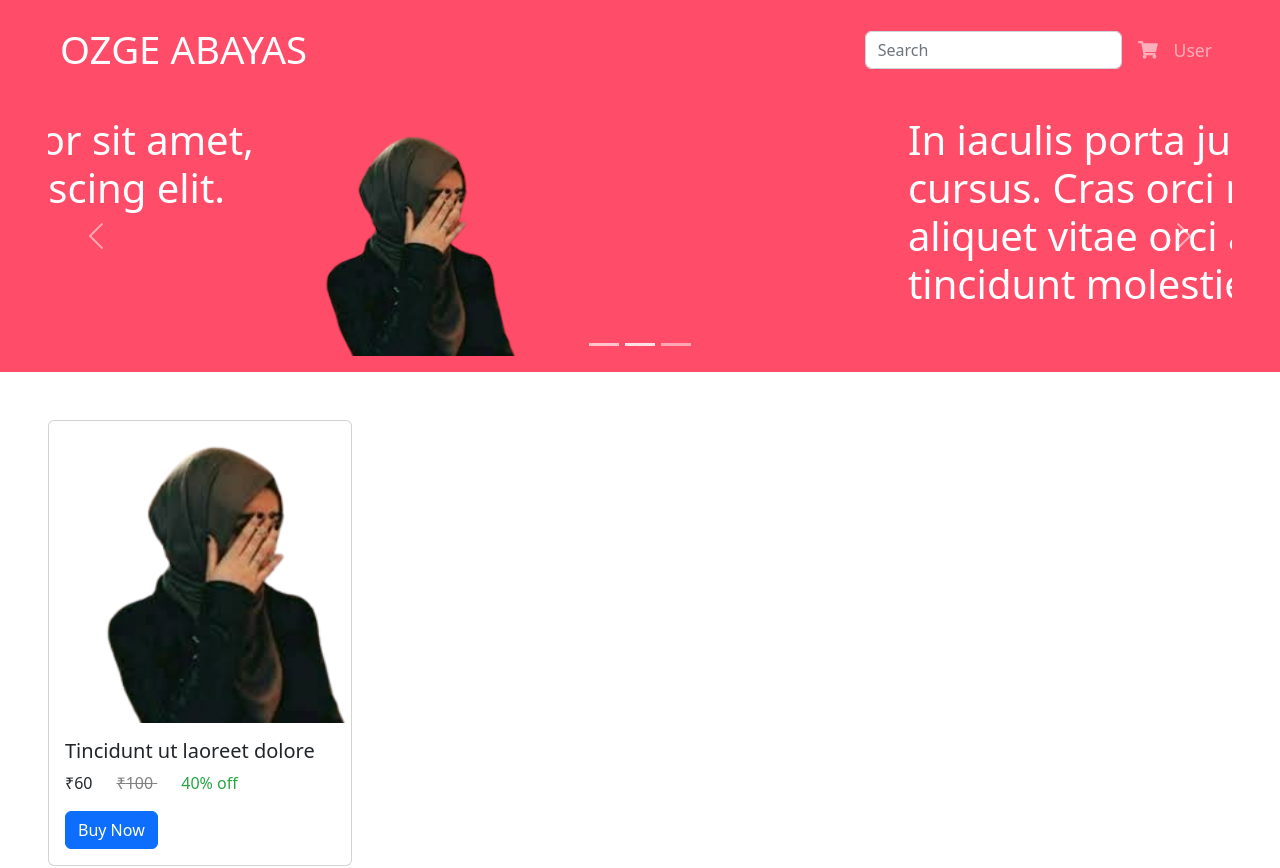
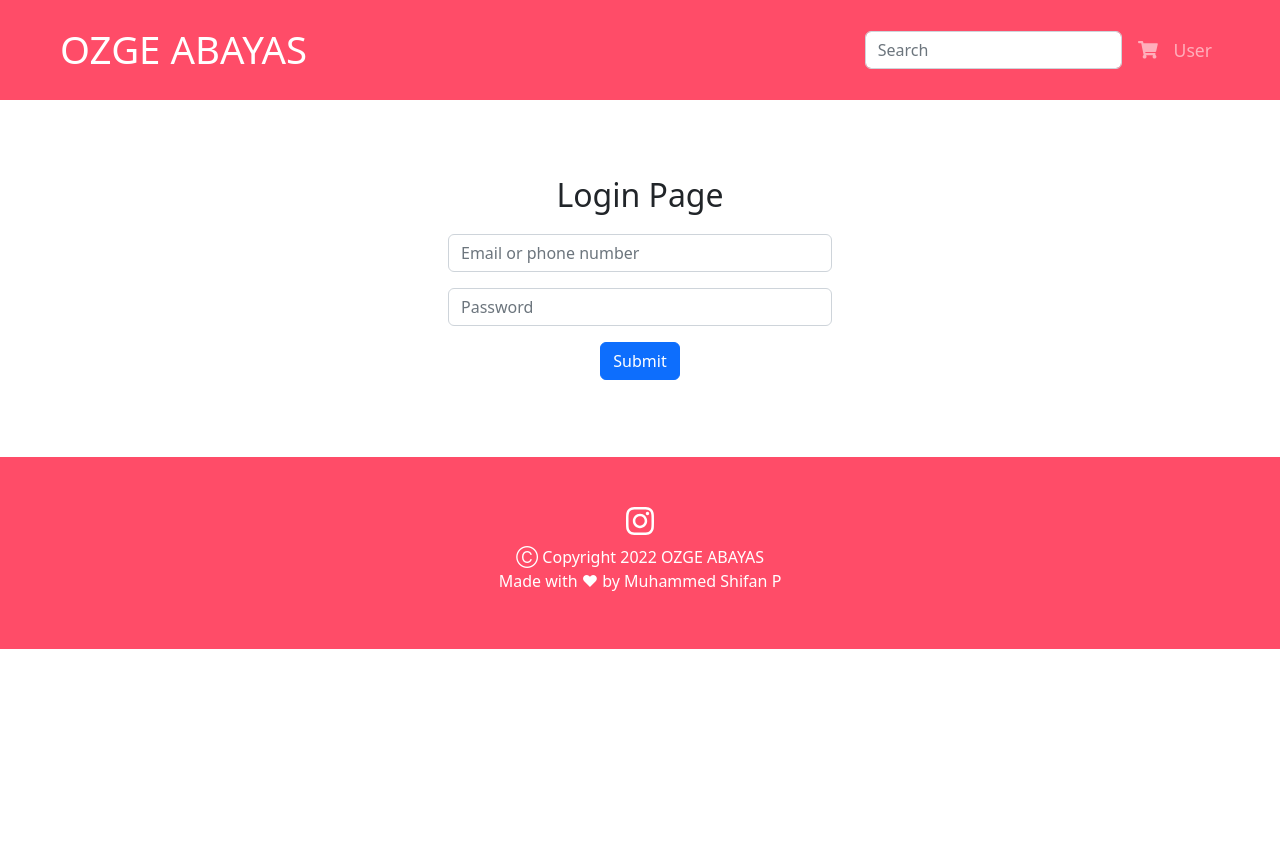
Before and after one commit to shifanpazheri/ozge_abayas, a React (Create React App) app in the folder client/: page / in a window 1280 px wide. Shown: the top 868 px of the page. After the commit the page ends 800 px from the top, so only its background shows below. Built offline with nearby package versions, Linux system fonts and the light colour scheme.

Commit message:
Login Page ready

```diff
--- a/client/public/styles.css
+++ b/client/public/styles.css
@@ -12,6 +12,13 @@
 
 .header{
     font-size: 2.4rem;
+}
+
+/*Login Page*/
+
+.login-page{
+    text-align: center;
+    margin: 6% 35% 6% 35%;
 }
 
 /* TopCarousel */
--- a/client/src/App.js
+++ b/client/src/App.js
@@ -1,11 +1,12 @@
 // eslint-disable-next-line
 import React from "react";
 import Home from "./pages/Home";
+import Login from "./pages/Login";
 
 function App() {
   return (
     <div>
-      <Home />
+      <Login />
     </div>
   );
 }
--- /dev/null
+++ b/client/src/components/LoginForm.jsx
@@ -0,0 +1,33 @@
+// eslint-disable-next-line
+import React from "react";
+import Button from "react-bootstrap/Button";
+import Form from "react-bootstrap/Form";
+
+function BootstrapLoginForm() {
+  return (
+    <div className="login-page">
+      <Form>
+        <h2 style={{ marginBottom: "5%" }}>Login Page</h2>
+        <Form.Group className="mb-3">
+          <Form.Control type="text" placeholder="Email or phone number" />
+        </Form.Group>
+        <Form.Group className="mb-3" controlId="formBasicPassword">
+          <Form.Control type="password" placeholder="Password" />
+        </Form.Group>
+        <Button variant="primary" type="submit">
+          Submit
+        </Button>
+      </Form>
+    </div>
+  );
+}
+
+function LoginForm() {
+  return (
+    <div>
+      <BootstrapLoginForm />
+    </div>
+  );
+}
+
+export default LoginForm;
--- /dev/null
+++ b/client/src/pages/Login.jsx
@@ -0,0 +1,17 @@
+// eslint-disable-next-line
+import React from "react";
+import TopNavBar from "../components/TopNavBar";
+import LoginForm from "../components/LoginForm";
+import Footer from "../components/Footer";
+
+function Login() {
+  return (
+    <div>
+      <TopNavBar />
+      <LoginForm />
+      <Footer />
+    </div>
+  );
+}
+
+export default Login;
```
